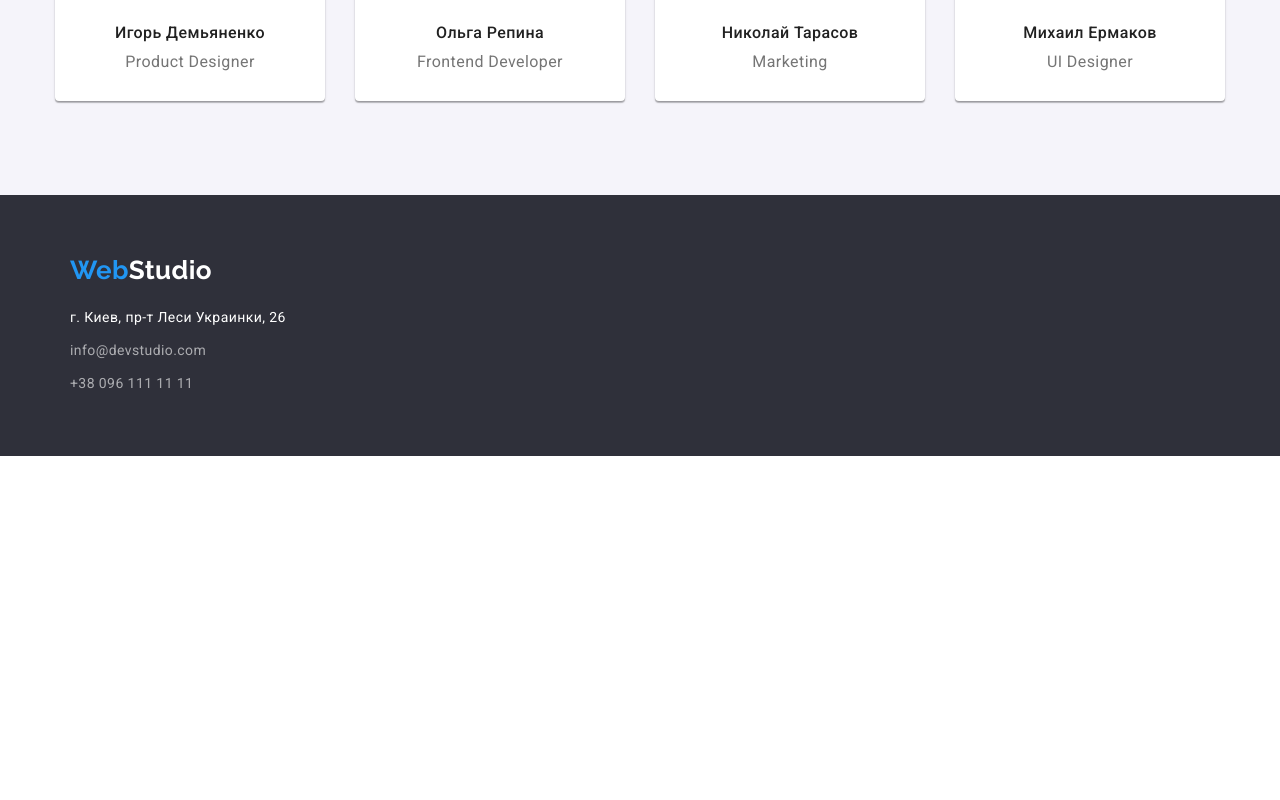
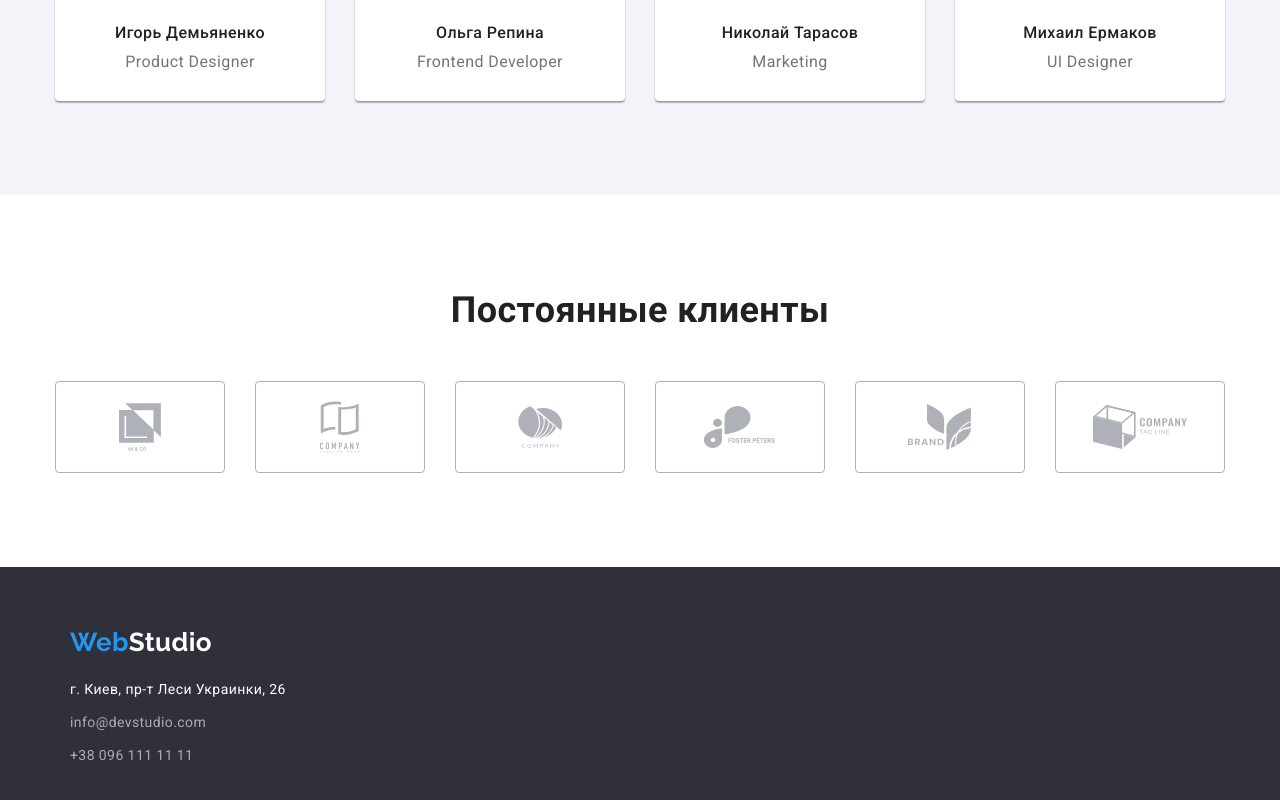
Before and after one commit to Korystov/goit-markup-hw-04, a plain HTML site: page index.html in a window 1280 px wide. Shown: the part 1902-2702 px from the top of the page. Before the commit the page ends 2358 px from the top, so only its background shows below. Drawn offline with nearby package versions, Linux system fonts and the light colour scheme.

Commit message:
add svg icons to lients

```diff
--- a/css/styles.css
+++ b/css/styles.css
@@ -314,6 +314,50 @@ figure {
   color: #757575;
 }
 
+/*Clients*/
+
+.clients-section-container {
+  text-align: center;
+}
+
+.clients-section-title {
+  font-weight: 700;
+  font-size: 36px;
+  line-height: 1.17;
+  margin-bottom: 50px;
+}
+
+.clients-section-list {
+  display: flex;
+  flex-wrap: wrap;
+  margin-top: -30px;
+  margin-left: -30px;
+}
+
+.clients-section-list-item {
+  margin-top: 30px;
+  margin-left: 30px;
+  flex-basis: calc((100% - 180px) / 6);
+  height: 92px;
+}
+
+.clients-section-list-link {
+  display: flex;
+  justify-content: center;
+  align-items: center;
+  width: 100%;
+  height: 100%;
+  border: 1px solid #afb1b8;
+  border-radius: 4px;
+  fill: #afb1b8;
+}
+
+.clients-section-list-link:hover,
+.clients-section-list-link:focus {
+  fill: var(--accent-color);
+  border-color: var(--accent-color);
+}
+
 /* Footer */
 
 .footer {
--- a/index.html
+++ b/index.html
@@ -17,7 +17,7 @@
       crossorigin="anonymous"
       referrerpolicy="no-referrer"
     />
-    <link rel="stylesheet" href="./css/styles.css">
+    <link rel="stylesheet" href="./css/styles.css" />
     <title>WebStudioDesign</title>
   </head>
   <body>
@@ -26,21 +26,36 @@
     <header class="hedear">
       <div class="hedear-container container">
         <nav class="menu">
-          <a class="logo link" href="./index.html" lang="en"> <span class="logo-accent">Web</span>Studio </a>
+          <a class="logo link" href="./index.html" lang="en">
+            <span class="logo-accent">Web</span>Studio
+          </a>
           <ul class="menu-list list">
             <li class="menu-list-item">
-              <a class="menu-list-link link current-link" href="./index.html">Студия</a></li>
+              <a class="menu-list-link link current-link" href="./index.html"
+                >Студия</a
+              >
+            </li>
             <li class="menu-list-item">
-              <a class="menu-list-link link" href="./portfolio.html">Портфолио</a></li>
+              <a class="menu-list-link link" href="./portfolio.html"
+                >Портфолио</a
+              >
+            </li>
             <li class="menu-list-item">
-              <a class="menu-list-link link" href="#feedback">Контакты</a></li>
+              <a class="menu-list-link link" href="#feedback">Контакты</a>
+            </li>
           </ul>
         </nav>
         <ul class="contact-list list">
           <li class="contact-list-item">
-            <a class="contact-list-link link" href="mailto:info@devstudio.com">info@devstudio.com</a></li>
+            <a class="contact-list-link link" href="mailto:info@devstudio.com"
+              >info@devstudio.com</a
+            >
+          </li>
           <li class="contact-list-item">
-            <a class="contact-list-link link" href="tel:+380961111111">+38 096 111 11 11</a></li>
+            <a class="contact-list-link link" href="tel:+380961111111"
+              >+38 096 111 11 11</a
+            >
+          </li>
         </ul>
       </div>
     </header>
@@ -48,15 +63,21 @@
       <!--Hero-->
       <section class="hero-section section">
         <div class="hero-container container">
-         <h1 class="hero-section-title">Эффективные решения для вашего бизнеса</h1>
-         <button class="hero-selection-btn button-modal" type="button">Заказать услугу</button>
+          <h1 class="hero-section-title">
+            Эффективные решения для вашего бизнеса
+          </h1>
+          <button class="hero-selection-btn button-modal" type="button">
+            Заказать услугу
+          </button>
         </div>
       </section>
 
       <!--Features of the-->
       <section class="features-section section">
         <div class="features-container container">
-          <h2 class="features-section-title visually-hidden title">Наши достоинства</h2>
+          <h2 class="features-section-title visually-hidden title">
+            Наши достоинства
+          </h2>
           <ul class="features-section-list list">
             <li class="features-section-list-item">
               <h3 class="features-section-list-title">Внимание к деталям</h3>
@@ -68,8 +89,8 @@
             <li class="features-section-list-item">
               <h3 class="features-section-list-title">Пунктуальность</h3>
               <p class="features-section-list-text">
-                Задача организации, в особенности же рамки и место обучения кадров
-                влечет за собой.
+                Задача организации, в особенности же рамки и место обучения
+                кадров влечет за собой.
               </p>
             </li>
             <li class="features-section-list-item">
@@ -80,7 +101,9 @@
               </p>
             </li>
             <li class="features-section-list-item">
-              <h3 class="features-section-list-title">Современные технологии</h3>
+              <h3 class="features-section-list-title">
+                Современные технологии
+              </h3>
               <p class="features-section-list-text">
                 Значимость этих проблем настолько очевидна, что реализация
                 плановых заданий.
@@ -96,7 +119,8 @@
           <h2 class="services-section-title title">Чем мы занимаемся</h2>
           <ul class="services-section-list list">
             <li class="services-section-list-item">
-              <img class="services-section-list-img"
+              <img
+                class="services-section-list-img"
                 src="./images/what_are_we_doing/image_a.jpeg"
                 alt="Программирование"
                 width="370"
@@ -104,7 +128,8 @@
               />
             </li>
             <li class="services-section-list-item">
-              <img class="services-section-list-img"
+              <img
+                class="services-section-list-img"
                 src="./images/what_are_we_doing/image_b.jpeg"
                 alt="Удобное управление"
                 width="370"
@@ -112,7 +137,8 @@
               />
             </li>
             <li class="services-section-list-item">
-              <img class="services-section-list-img"
+              <img
+                class="services-section-list-img"
                 src="./images/what_are_we_doing/image_c.jpeg"
                 alt="Графический дезайн"
                 width="370"
@@ -128,9 +154,10 @@
         <div class="team-container container">
           <h2 class="team-section-title title">Наша команда</h2>
           <ul class="team-section-list list">
-            <li  class="team-section-list-item">
+            <li class="team-section-list-item">
               <figure class="team-section-card">
-                <img  class="team-section-card-img"
+                <img
+                  class="team-section-card-img"
                   src="./images/our_team/igor_demyanenko.jpeg"
                   alt="Игорь Демьяненко"
                   width="270"
@@ -138,15 +165,17 @@
                 />
                 <figcaption class="team-section-card-text-container">
                   <h3 class="team-section-card-title">Игорь Демьяненко</h3>
-                  <p class="team-section-card-text" lang="en">Product Designer</p>
+                  <p class="team-section-card-text" lang="en">
+                    Product Designer
+                  </p>
                 </figcaption>
               </figure>
             </li>
 
-
             <li class="team-section-list-item">
               <figure class="team-section-card">
-                <img class="team-section-card-img"
+                <img
+                  class="team-section-card-img"
                   src="./images/our_team/olga_repina.jpeg"
                   alt="Ольга Репина"
                   width="270"
@@ -154,15 +183,17 @@
                 />
                 <figcaption class="team-section-card-text-container">
                   <h3 class="team-section-card-title">Ольга Репина</h3>
-                  <p class="team-section-card-text" lang="en">Frontend Developer</p>
+                  <p class="team-section-card-text" lang="en">
+                    Frontend Developer
+                  </p>
                 </figcaption>
               </figure>
-
             </li>
 
             <li class="team-section-list-item">
               <figure class="team-section-card">
-                <img class="team-section-card-img"
+                <img
+                  class="team-section-card-img"
                   src="./images/our_team/nikolay_tarasov.jpeg"
                   alt="Николай Тарасов"
                   width="270"
@@ -173,12 +204,12 @@
                   <p class="team-section-card-text" lang="en">Marketing</p>
                 </figcaption>
               </figure>
-
             </li>
 
             <li class="team-section-list-item">
               <figure class="team-section-card">
-                <img class="team-section-card-img"
+                <img
+                  class="team-section-card-img"
                   src="./images/our_team/mikhail_ermakov.jpeg"
                   alt="Михаил Ермаков"
                   width="270"
@@ -189,7 +220,58 @@
                   <p class="team-section-card-text" lang="en">UI Designer</p>
                 </figcaption>
               </figure>
+            </li>
+          </ul>
+        </div>
+      </section>
 
+      <!--Clients-->
+
+      <section class="clients-section section">
+        <div class="clients-section-container container">
+          <h2 class="clients-section-title title">Постоянные клиенты</h2>
+          <ul class="clients-section-list list">
+            <li class="clients-section-list-item">
+              <a class="clients-section-list-link link" href="#">
+                <svg width="42" heigth="47">
+                  <use href="./images/sprite.svg#client-1"></use>
+                </svg>
+              </a>
+            </li>
+            <li class="clients-section-list-item">
+              <a class="clients-section-list-link link" href="#">
+                <svg width="40" heigth="52">
+                  <use href="./images/sprite.svg#client-2"></use>
+                </svg>
+              </a>
+            </li>
+            <li class="clients-section-list-item">
+              <a class="clients-section-list-link link" href="#">
+                <svg width="44" heigth="42">
+                  <use href="./images/sprite.svg#client-3"></use>
+                </svg>
+              </a>
+            </li>
+            <li class="clients-section-list-item">
+              <a class="clients-section-list-link link" href="#">
+                <svg width="85" heigth="41">
+                  <use href="./images/sprite.svg#client-4"></use>
+                </svg>
+              </a>
+            </li>
+            <li class="clients-section-list-item">
+              <a class="clients-section-list-link link" href="#">
+                <svg width="63" heigth="46">
+                  <use href="./images/sprite.svg#client-5"></use>
+                </svg>
+              </a>
+            </li>
+            <li class="clients-section-list-item">
+              <a class="clients-section-list-link link" href="#">
+                <svg width="94" heigth="44">
+                  <use href="./images/sprite.svg#client-6"></use>
+                </svg>
+              </a>
             </li>
           </ul>
         </div>
@@ -201,23 +283,36 @@
     <footer class="footer">
       <div class="footer-container container">
         <div class="footer-container container feedback" id="feedback">
-            <a class="logo link logo-alt" href="./index.html" lang="en"> <span class="logo-accent">Web</span>Studio </a>
+          <a class="logo link logo-alt" href="./index.html" lang="en">
+            <span class="logo-accent">Web</span>Studio
+          </a>
 
           <address class="footer-address">
-
-              <a class="footer-address-link link"
+            <a
+              class="footer-address-link link"
               href="https://goo.gl/maps/8q3cdBtjpQzyoxvn6"
               target="_blank"
-                rel="noopener noreferrer">г. Киев, пр-т Леси Украинки, 26
+              rel="noopener noreferrer"
+              >г. Киев, пр-т Леси Украинки, 26
             </a>
 
-
             <ul class="footer-address-list list">
-                <li class="footer-address-item"><a class="footer-address-list-link link" href="mailto:info@devstudio.com">info@devstudio.com</a></li>
-                <li class="footer-address-item"><a class="footer-address-list-link link" href="tel:+380961111111">+38 096 111 11 11</a></li>
+              <li class="footer-address-item">
+                <a
+                  class="footer-address-list-link link"
+                  href="mailto:info@devstudio.com"
+                  >info@devstudio.com</a
+                >
+              </li>
+              <li class="footer-address-item">
+                <a
+                  class="footer-address-list-link link"
+                  href="tel:+380961111111"
+                  >+38 096 111 11 11</a
+                >
+              </li>
             </ul>
           </address>
-
         </div>
       </div>
     </footer>
```
Lines whose indentation alone changed are shown as unchanged.
